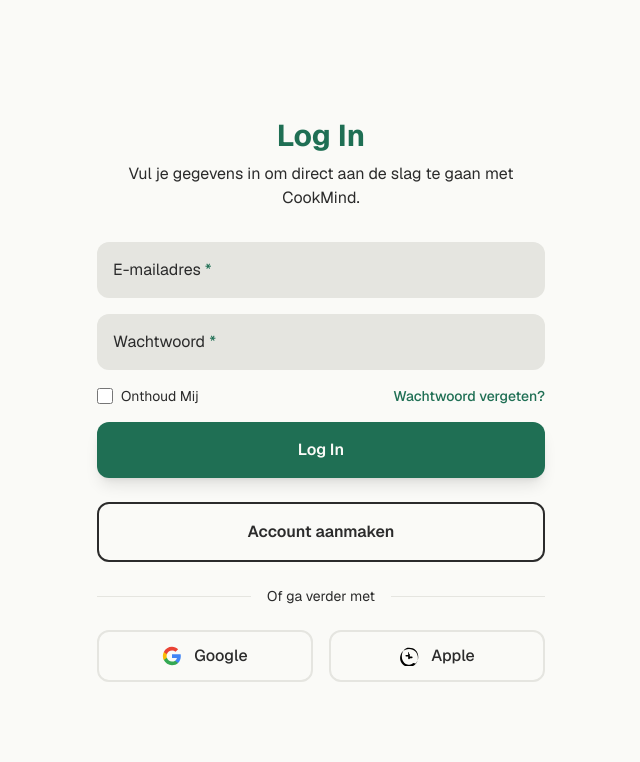
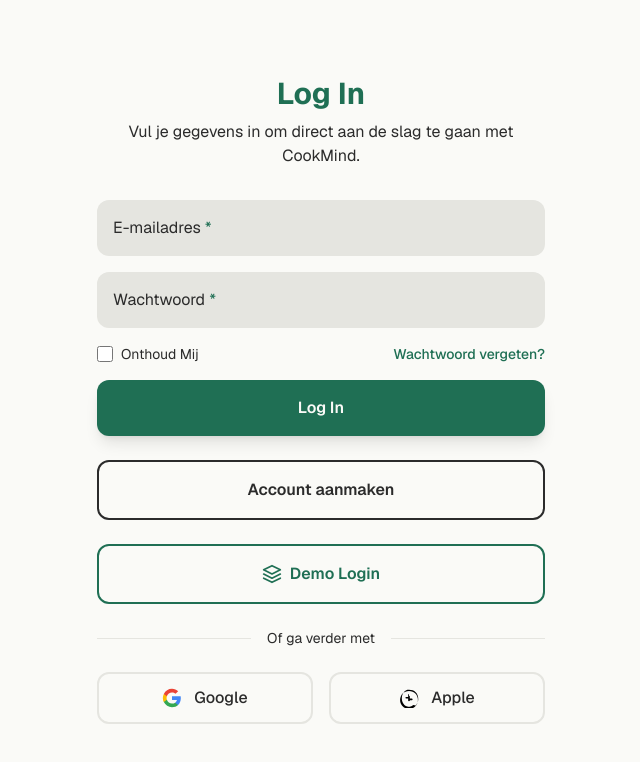
Before and after one commit to Jasper-van-Tilborg/cookmind, a Next.js app: page /login in a window 1280 px wide. Shown: the top 762 px of the page, without its empty margins (319-959 px from the left). Built offline with nearby package versions, Linux system fonts and the light colour scheme; no server answers.

Commit message:
Demo login toegevoegd

```diff
--- a/app/login/page.tsx
+++ b/app/login/page.tsx
@@ -82,6 +82,45 @@ export default function LoginPage() {
     console.log(`${provider} login clicked`);
   };
 
+  const handleDemoLogin = async () => {
+    setIsLoading(true);
+    setErrors({});
+
+    try {
+      // Demo account credentials
+      const demoEmail = 'demo@cookmind.ai';
+      const demoPassword = 'demo123456';
+
+      const { data, error } = await supabase.auth.signInWithPassword({
+        email: demoEmail,
+        password: demoPassword,
+      });
+
+      if (error) {
+        setErrors({ general: error.message });
+        setIsLoading(false);
+        return;
+      }
+
+      if (data.user) {
+        // Check if email is verified
+        if (!data.user.email_confirmed_at) {
+          setErrors({
+            general: 'Demo account is nog niet geverifieerd. Maak eerst een account aan of contacteer support.'
+          });
+          setIsLoading(false);
+          return;
+        }
+
+        // User is logged in and verified, redirect to home
+        router.push('/');
+      }
+    } catch (error) {
+      setErrors({ general: 'Er is iets misgegaan bij het inloggen met demo account.' });
+      setIsLoading(false);
+    }
+  };
+
   return (
     <div className="relative flex min-h-screen items-center justify-center bg-[#FAFAF7] px-6 py-8">
       <div className="absolute left-6 top-8">
@@ -161,6 +200,46 @@ export default function LoginPage() {
           </Link>
         </div>
 
+        <div className="mb-6">
+          <button
+            onClick={handleDemoLogin}
+            disabled={isLoading}
+            className="flex w-full items-center justify-center gap-2 rounded-xl border-2 border-[#1F6F54] bg-[#FAFAF7] px-6 py-4 text-base font-semibold text-[#1F6F54] transition-colors hover:bg-[#D6EDE2] disabled:opacity-50 disabled:cursor-not-allowed"
+          >
+            <svg
+              width="20"
+              height="20"
+              viewBox="0 0 24 24"
+              fill="none"
+              xmlns="http://www.w3.org/2000/svg"
+              className="text-[#1F6F54]"
+            >
+              <path
+                d="M12 2L2 7L12 12L22 7L12 2Z"
+                stroke="currentColor"
+                strokeWidth="2"
+                strokeLinecap="round"
+                strokeLinejoin="round"
+              />
+              <path
+                d="M2 17L12 22L22 17"
+                stroke="currentColor"
+                strokeWidth="2"
+                strokeLinecap="round"
+                strokeLinejoin="round"
+              />
+              <path
+                d="M2 12L12 17L22 12"
+                stroke="currentColor"
+                strokeWidth="2"
+                strokeLinecap="round"
+                strokeLinejoin="round"
+              />
+            </svg>
+            {isLoading ? 'Bezig met inloggen...' : 'Demo Login'}
+          </button>
+        </div>
+
         <div className="mb-6 flex items-center gap-4">
           <div className="h-px flex-1 bg-[#E5E5E0]"></div>
           <span className="text-sm text-[#2B2B2B]">Of ga verder met</span>
```
